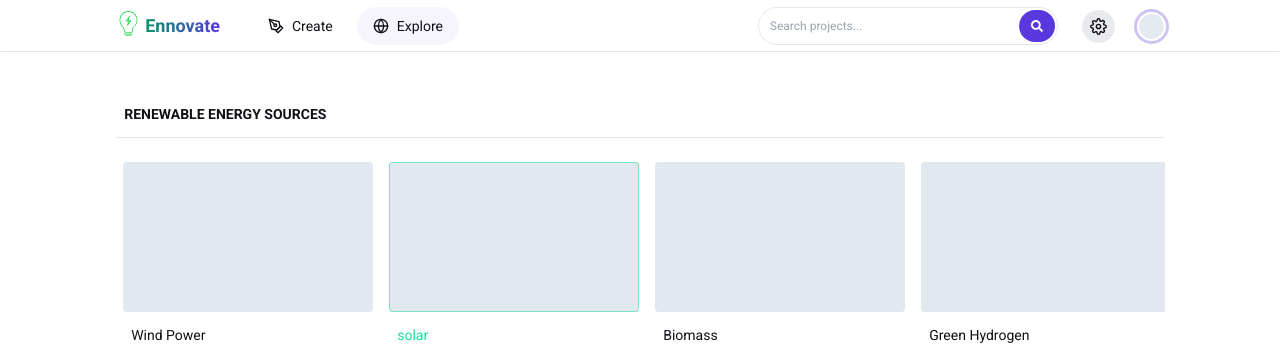
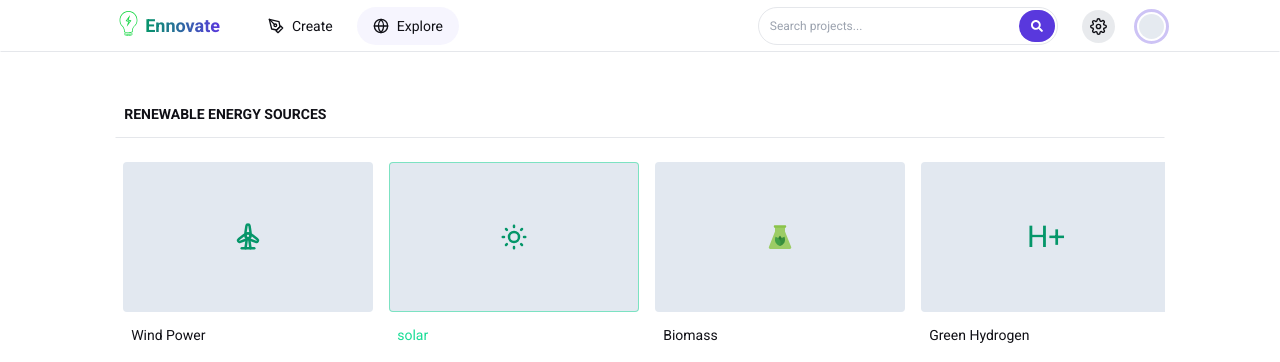
Before and after one commit to abel-otegbola/Ennovate, a React (Vite) app: page /explore in a window 1280 px wide. Shown: the top 362 px of the page. Built offline with nearby package versions, Linux system fonts and the light colour scheme; no server answers; the database is empty.

Commit message:
feat: add icons to catgories in explore

```diff
--- a/src/pages/explore/explore.tsx
+++ b/src/pages/explore/explore.tsx
@@ -2,6 +2,8 @@ import { useEffect, useState } from "react"
 import ProjectGrid from "../../components/projectGrid/projectGrid"
 import { database } from "../../firebase/firebase"
 import { onValue, ref } from "firebase/database"
+import { TbBuildingWindTurbine, TbSun } from "react-icons/tb"
+import { FcBiomass } from "react-icons/fc"
 
 interface Category {
     id: number, img: any, title: string, info: string
@@ -13,10 +15,10 @@ function Explore() {
     const [projects, setProjects] = useState<any>([])
 
     const categories: Categories = [
-        { id: 0, img: "./", title: "Wind Power", info: "Wind turbine projects which involves using wind as source of energy" },
-        { id: 1, img: "./", title: "solar", info: "Wind turbine projects which involves using wind as source of energy" },
-        { id: 2, img: "./", title: "Biomass", info: "Wind turbine projects which involves using wind as source of energy" },
-        { id: 3, img: "./", title: "Green Hydrogen", info: "Wind turbine projects which involves using wind as source of energy" },
+        { id: 0, img: <TbBuildingWindTurbine />, title: "Wind Power", info: "Wind turbine projects which involves using wind as source of energy" },
+        { id: 1, img: <TbSun />, title: "solar", info: "Wind turbine projects which involves using wind as source of energy" },
+        { id: 2, img: <FcBiomass />, title: "Biomass", info: "Wind turbine projects which involves using wind as source of energy" },
+        { id: 3, img: "H+", title: "Green Hydrogen", info: "Wind turbine projects which involves using wind as source of energy" },
     ]
 
 
@@ -40,7 +42,9 @@ function Explore() {
                     categories.map(category => {
                         return (
                             <div key={category.id} className={`${active === category.title ? "text-green" : "hover:text-green"}`} onClick={() => setActive(category.title)}>
-                                <div className={`h-[150px] w-[250px] bg-slate-200 dark:bg-slate-200/[0.08] cursor-pointer rounded ${active === category.title ? "border border-green/[0.5]" : "hover:border hover:border-green/[0.5]"}`}></div>
+                                <div className={`flex items-center justify-center text-[30px] text-emerald-600 h-[150px] w-[250px] bg-slate-200 dark:bg-slate-200/[0.08] cursor-pointer rounded ${active === category.title ? "border border-green/[0.5]" : "hover:border hover:border-green/[0.5]"}`}>
+                                    {category.img}
+                                </div>
                                 <h2 className="p-2">{category.title}</h2>
                             </div>
                         )
```
